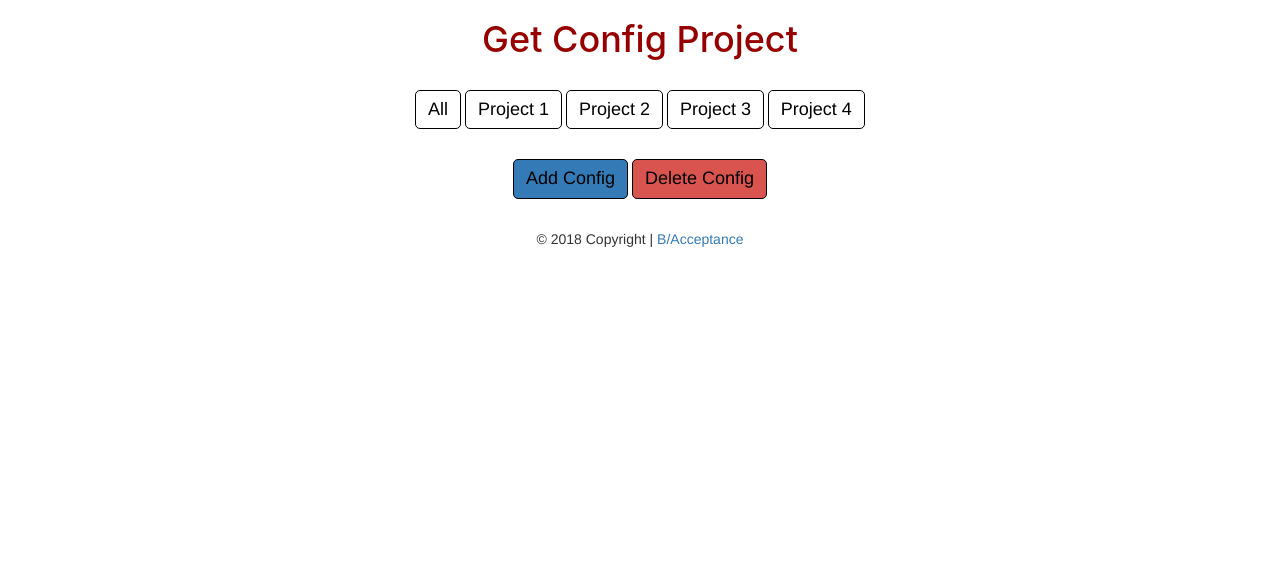
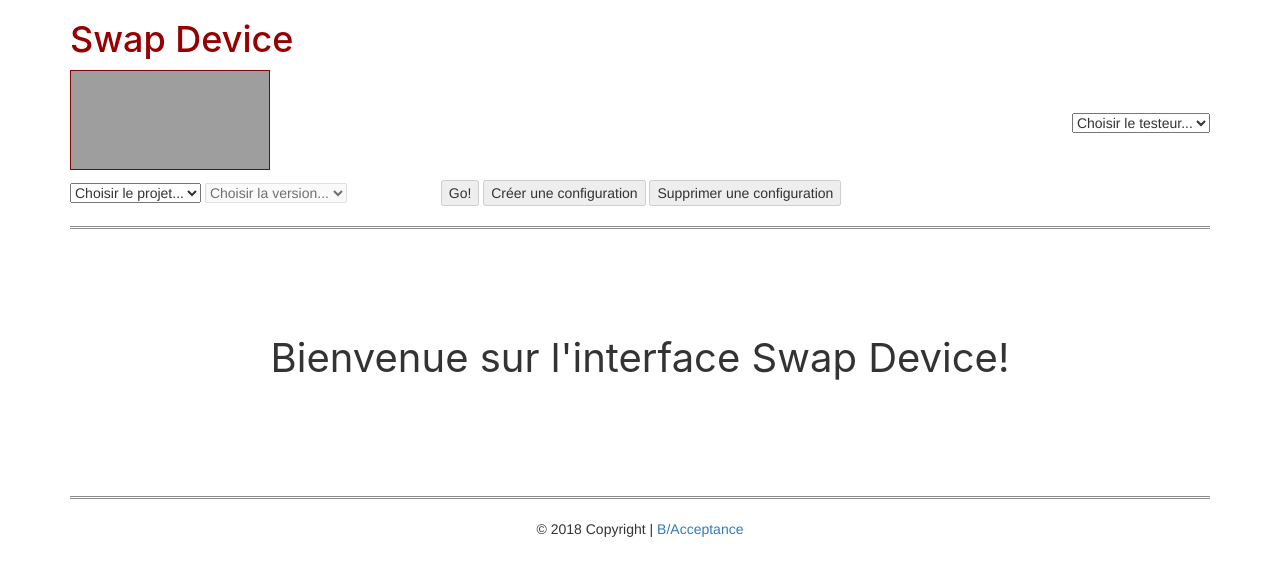
Before and after one commit to ThierrySuy/getYourConfig, a PHP site: page / in a window 1280 px wide. Shown: the top 576 px of the page. Run offline with PHP 8.4, Linux system fonts and the light colour scheme; some libraries are stand-ins or nearby versions; grey boxes are pictures that could not be loaded.

Commit message:
Adding and changing some things

```diff
--- a/css/style.css
+++ b/css/style.css
@@ -1,5 +1,26 @@
+/********************************* GALLERY **********************************/
+#logo {
+    margin-right: 70%;
+    margin-bottom: 10px;
+    height: 100px;
+    width: 200px;
+}
 
-/********************************* GALLERY **********************************/
+#mydelete {
+
+}
+
+fieldset {
+    border: 0;
+  }
+  label {
+    display: block;
+    margin: 30px 0 0 0;
+  }
+  .overflow {
+    height: 200px;
+  }
+
 img {
     border: 1px ridge rgb(126, 4, 4);
 }
@@ -20,13 +41,48 @@
     background-color: peru;
 }
 
+.dropdown-toggle {
+    background-color: #970000;
+    border-color: white;
+    color: white;
+}
+
+.btn btn-secondary {
+    background-color: #970000;
+    border-color: white;
+    color: white;
+}
+
+#version {
+    margin-right: 90px;
+}
+
+hr.header {
+    border-top: 3px double #8c8b8b;
+    margin-bottom: 100px;
+}
+
+#welcome {
+    text-align: center;
+    font-size: 40px;
+    font-family: -apple-system, BlinkMacSystemFont, 'Segoe UI', Roboto, Oxygen, Ubuntu, Cantarell, 'Open Sans', 'Helvetica Neue', sans-serif;
+}
+
+hr.footer {
+    border-top: 3px double #8c8b8b;
+    margin-top: 100px;
+}
+
+#footer-copyright {
+    text-align: center;
+}
+
 .gallery-title
 {
     font-size: 36px;
     color: #970000;
-    text-align: center;
     font-weight: 500;
-    margin-bottom: 30px;
+    margin-bottom: 10px;
     font-family: -apple-system, BlinkMacSystemFont, 'Segoe UI', Roboto, Oxygen, Ubuntu, Cantarell, 'Open Sans', 'Helvetica Neue', sans-serif;
 }
 
@@ -35,7 +91,7 @@
     font-size: 18px;
     border: 1px solid rgb(0, 0, 0);
     border-radius: 5px;
-    text-align: center;
+    text-align: right;
     color: rgb(0, 0, 0);
     margin-bottom: 30px;
 }
@@ -45,7 +101,7 @@
     font-size: 18px;
     border: 1px solid rgb(0, 0, 0);
     border-radius: 5px;
-    text-align: center;
+    text-align: right;
     color: rgb(0, 0, 0);
     margin-bottom: 30px;
 }
@@ -57,7 +113,7 @@
     border-radius: 5px;
     text-align: center;
     color: rgb(0, 0, 0);
-    margin-bottom: 30px;
+    margin-top: 10px;
 }
 .filter-button:hover
 {
@@ -82,7 +138,13 @@
 
 .gallery_product
 {
-    margin-bottom: 30px;
+    width : 270px;
+    height:300px;
+    margin: 10px;
+}
+
+.newcase {
+    text-align: center;
 }
 /******************************** CHECKBOX ON IMAGE **********************************/
 
@@ -152,3 +214,14 @@
     text-align: center;
     transform: rotateY(180deg);
   }
+
+  /**** FOOTER ****/
+
+  .footer-copyright {
+      text-align: left;
+  }
+
+
+  .remove{
+      border-color:red;
+  }
--- a/footer.php
+++ b/footer.php
@@ -1,11 +1,6 @@
-<!-- Footer -->
-<footer class="page-footer font-small blue">
-
-        <!-- Copyright -->
-        <div class="footer-copyright text-center py-3">© 2018 Copyright |
-          <a href="http://www.b-acceptance.com/"> B/Acceptance</a>
-        </div>
-        <!-- Copyright -->
-
-</footer>
-<!-- Footer -->
+<hr class="footer">
+<!-- Copyright -->
+			<div id="footer-copyright">© 2018 Copyright |
+			  <a href="http://www.b-acceptance.com/"> B/Acceptance</a>
+			</div>
+<!-- Copyright -->
--- a/index.php
+++ b/index.php
@@ -4,67 +4,83 @@
   <title>Get Config Projects</title>
   <meta charset="utf-8">
   <meta name="viewport" content="width=device-width, initial-scale=1">
-<!-- Style Sheets-->
-<link href="//maxcdn.bootstrapcdn.com/bootstrap/3.3.5/css/bootstrap.min.css" rel="stylesheet" id="bootstrap-css">
-<link href="//maxcdn.bootstrapcdn.com/font-awesome/4.6.3/css/font-awesome.min.css" rel="stylesheet">
-<link href="css/style.css" rel="stylesheet" id="bs-perso">
-<!-- Jquery & AJAX-->
-<script src="//cdnjs.cloudflare.com/ajax/libs/jquery/2.1.3/jquery.min.js"></script>
-<script
-  src="https://code.jquery.com/jquery-2.2.4.min.js"
-  integrity="sha256-BbhdlvQf/xTY9gja0Dq3HiwQF8LaCRTXxZKRutelT44="
-  crossorigin="anonymous"></script>
-<script src="//code.jquery.com/jquery-migrate-1.2.1.min.js"></script>
-<!-- Then include bootstrap js -->
-<script src="https://maxcdn.bootstrapcdn.com/bootstrap/3.3.6/js/bootstrap.min.js" integrity="sha384-0mSbJDEHialfmuBBQP6A4Qrprq5OVfW37PRR3j5ELqxss1yVqOtnepnHVP9aJ7xS" crossorigin="anonymous"></script>
-<!-- Local Javascript stuff -->
-<script src="js/popper.min.js"></script>
-<script src="js/main.js"></script>
-<script src="js/addPicture.js"></script>
-<script src="js/flipCard.js"></script>
-<!-- <script src="js/showButton.js"></script> -->
+  <link rel="stylesheet" href="https://maxcdn.bootstrapcdn.com/bootstrap/3.3.0/css/bootstrap.min.css" >
+  <link rel="stylesheet" href="//code.jquery.com/ui/1.12.1/themes/base/jquery-ui.css">
+  <link rel="stylesheet" href="css/style.css">
+  <script src="https://code.jquery.com/jquery-1.12.4.js"></script>
+  <script src="https://code.jquery.com/ui/1.12.1/jquery-ui.js"></script>
+  <script src="https://code.jquery.com/jquery-1.11.1.min.js"></script>
+  <script src="https://maxcdn.bootstrapcdn.com/bootstrap/3.3.0/js/bootstrap.min.js"></script>
+  <script src="js/main.js"></script>
+  <script src="js/addPicture.js"></script>
 </head>
 
 <body>
 <div class="container">
     <div class="row">
         <div class="gallery col-lg-12 col-md-12 col-sm-12 col-xs-12">
-            <h1 class="gallery-title">Get Config Project</h1>
-        </div>
+            <h1 class="gallery-title">Swap Device</h1>
+            <a href="index.php"> <img id=logo src="img/logo.png" alt="Logo" /></a>
 
-        <div class="button" align="center">
-            <button class="btn btn-default filter-button" data-filter="all">All</button>
-            <button class="btn btn-default filter-button" data-filter="1">Project 1</button>
+            <select name="tester" id="tester" class="status">
+                <option value="">Choisir le testeur...</option>
+                <option value="Thierry SUY">Thierry SUY</option>
+                <option value="Antoine LE">Antoine LE</option>
+            </select>
+
+
+            <select name="project" id="project" class="status">
+            <option value="">Choisir le projet...</option>
+                <option value="Conforama">Conforama</option>
+                <option value="Saint Gobain">Saint Gobain</option>
+            </select>
+
+            <select name="version" id="version" class="status" disabled>
+            <option value="">Choisir la version...</option>
+                <option value="v2.0">v2.0</option>
+                <option value="v3.0">v3.0</option>
+            </select>
+
+			<button id="gobutton" type="button" disabled>Go!</button>
+
+            <button id="mycreate" type="button" data-toogle="modal" data-target="#createModal" disabled>Créer une configuration</button>
+
+            <button id="mydelete" type="button" data-toggle="modal" data-target="#deleteModal" disabled>Supprimer une configuration</button>
+
+			<hr class="header">
+
+			<div id="newcase"></div>
+
+			<p id="welcome">Bienvenue sur l'interface Swap Device!</p>
+
+
+            <!-- <button class="btn btn-default filter-button" data-filter="1">Project 1</button>
             <button class="btn btn-default filter-button" data-filter="2">Project 2</button>
             <button class="btn btn-default filter-button" data-filter="3">Project 3</button>
-            <button class="btn btn-default filter-button" data-filter="4">Project 4</button></br>
+            <button class="btn btn-default filter-button" data-filter="4">Project 4</button></br> -->
+            <!-- Button trigger modal  -->
+           <!--  <button id="myadd" class="btn btn-primary add-config" data-toggle="modal" data-target="#createModal">GO</button> -->
             <!-- Button trigger modal -->
-            <button id="myadd" class="btn btn-primary add-config" data-toggle="modal" data-target="#createModal">Add Config</button>
-            <!-- Button trigger modal -->
-            <button id="mydelete" class="btn btn-danger delete-config" data-toggle="modal" data-target="#deleteModal">Delete Config</button>
-            </div>
+            <!-- <button id="mydelete" class="btn btn-danger delete-config" data-toggle="modal" data-target="#deleteModal">Delete Config</button>
+            </div> -->
 
         <!-- Modal Create -->
-        <!-- <div class="modal fade" id="createModal" tabindex="-1" role="dialog" aria-labelledby="ModalLabel" aria-hidden="true">
+        <div class="modal fade" id="deletemodal" tabindex="-1" role="dialog" aria-labelledby="modallabel" aria-hidden="true">
                 <div class="modal-dialog" role="document">
                 <div class="modal-content">
                     <div class="modal-header">
-                    <h5 class="modal-title" id="ModalLabel">Modal de création</h5>
+                    <h5 class="modal-title" id="modallabel">modal de suppression</h5>
                     </div>
                     <div class="modal-body">
-                        Êtes-vous sûr de vouloir créer une configuration ?</br>
-                        <form action="/action_page.php">Project Number..:
-                        <input type="text" name="projectnb" required>
-                        <input type="submit">
-                        </form>
+                        êtes-vous sûr de vouloir supprimer cette configuration ?
                     </div>
                     <div class="modal-footer">
-                        <button type="button" class="btn btn-secondary" data-dismiss="modal">Non</button>
-                        <button onclick="addConfig()" data-dismiss="modal" type="button" class="btn btn-primary">Oui</button>
+                        <button type="button" class="btn btn-secondary" data-dismiss="modal">non</button>
+                        <button onclick="deletepicture()" data-dismiss="modal" type="button" class="btn btn-primary">oui</button>
                     </div>
                 </div>
                 </div>
-            </div> -->
+            </div>
 
         <!-- Modal Delete -->
             <div class="modal fade" id="deleteModal" tabindex="-1" role="dialog" aria-labelledby="ModalLabel" aria-hidden="true">
@@ -90,14 +106,13 @@
                     }
             </script>
 
-        <div id="newcase">
-        </div>
+
+
+        <!-- <button hidden id="allcard" class="btn btn-default filter-button" data-filter="all">Voir toutes les cartes</button> -->
     </div>
 </div>
-
-
 </body>
 <?php
-require('./footer.php');
+require 'footer.php';
 ?>
 </html>
--- a/js/addPicture.js
+++ b/js/addPicture.js
@@ -1,17 +1,27 @@
 $(document).ready(function() {
     var img_index = 1;
 
-    $('#myadd').click(function() {
+    $('#gobutton').click(function() {
         var randomNumber = Math.floor(Math.random() * (4 - 1 + 1) + 1);
 
-        $('<img />').attr({
-        //Config de l'image
-            'id' : 'Config' + img_index,
-            'src' : '../getYourConfig/img/card.JPEG',
-            'width' : '270px',
-            'height' : '300px',
-            'class' : 'gallery_product col-lg-4 col-md-4 col-sm-4 col-xs-6 filter ' + randomNumber
-        }).appendTo('#newcase');
+        $("#newcase").append("<div class='imgContainer'><img id='Config_" + img_index + "' src='../getYourConfig/img/card.JPEG' class='gallery_product col-lg-4 col-md-4 col-sm-4 col-xs-6 filter " + randomNumber + "' ></div> ");
+
+
+        $('.gallery_product ').click(function(){
+
+            if($(this).closest('.imgContainer').hasClass('remove'))
+
+            {
+                $(this).closest('.imgContainer').removeClass('remove')
+            }
+
+            else{
+
+                $(this).closest('.imgContainer').addClass('remove')
+            }
+        });
+
         img_index++;
+
         })
 });
--- a/js/main.js
+++ b/js/main.js
@@ -19,4 +19,38 @@
         $(this).removeClass("active");
     }
         $(this).addClass("active");
+
+    //DISABLED/ENABLED State//
+
+        $('.status').change(function(){
+            if ($('#tester').val() != "" && $('#project').val() != "")
+            {
+                $('#version').attr('disabled', false);
+
+                if ($('#version').val() != "") {
+                    $('#gobutton').attr('disabled', false);
+                    $('#mycreate').attr('disabled', false);
+                    $('#mydelete').attr('disabled', false);
+                }
+                else {
+                    $('#gobutton').attr('disabled', true);
+                }
+            }
+            else {
+                $('#version').attr('disabled', true);
+                $('#gobutton').attr('disabled', true);
+            }
+        })
+
+    // DISABLED WELCOME P //
+
+            $("#gobutton").click(function () {
+                $("p").hide("slow");
+                $("#newcase").show("slow");
+        });
+
+
+
+
+
 });
```
Also changed, not shown: img/card.JPEG.
